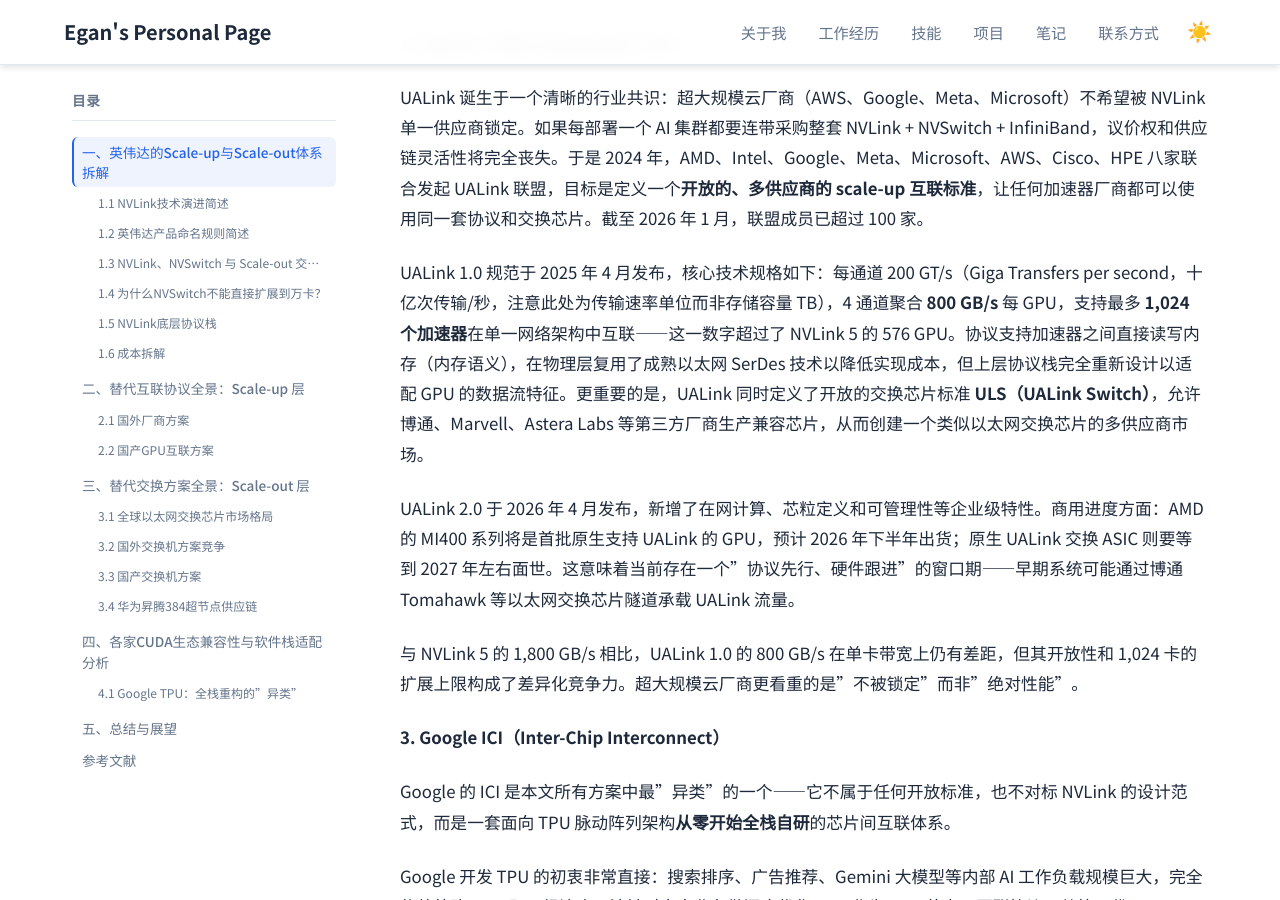
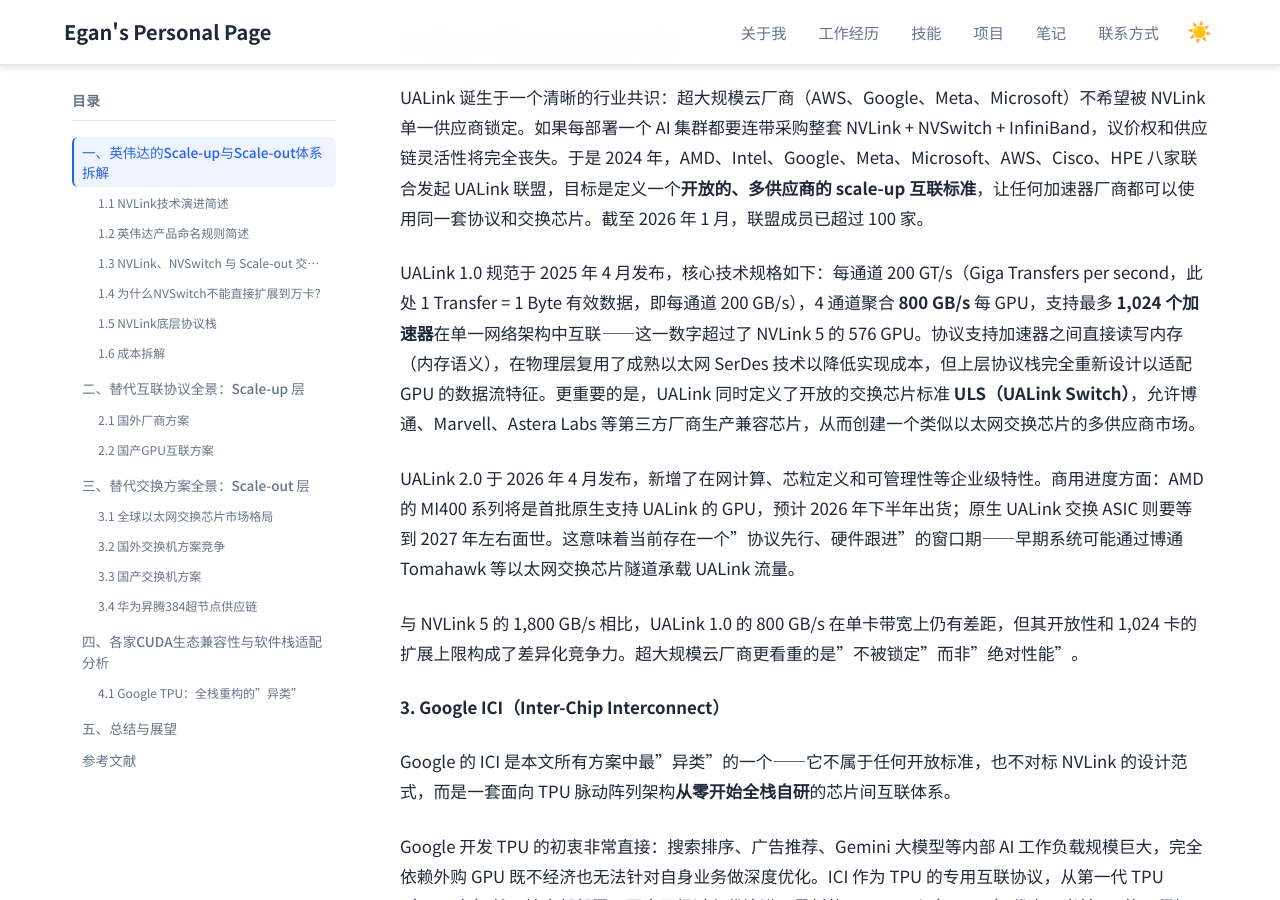
Before and after one commit to Lejun-Hu/Lejun-Hu.github.io, a Jekyll site: the page built from _notes/2026-7-12-GPU_Interconnect_Research.md, in a window 1280 px wide and 900 px high, scrolled down 9455 px. Built offline with Jekyll 4.4.1, drawn with Linux system fonts in a browser that asks for light colours.

Commit message:
refine: 补充GT/s到GB/s的换算关系说明

```diff
--- a/_notes/2026-7-12-GPU_Interconnect_Research.md
+++ b/_notes/2026-7-12-GPU_Interconnect_Research.md
@@ -176,7 +176,7 @@ XGMI 的设计思路与 NVLink 类似，都是专有的 GPU 直连协议，但
 
 UALink 诞生于一个清晰的行业共识：超大规模云厂商（AWS、Google、Meta、Microsoft）不希望被 NVLink 单一供应商锁定。如果每部署一个 AI 集群都要连带采购整套 NVLink + NVSwitch + InfiniBand，议价权和供应链灵活性将完全丧失。于是 2024 年，AMD、Intel、Google、Meta、Microsoft、AWS、Cisco、HPE 八家联合发起 UALink 联盟，目标是定义一个**开放的、多供应商的 scale-up 互联标准**，让任何加速器厂商都可以使用同一套协议和交换芯片。截至 2026 年 1 月，联盟成员已超过 100 家。
 
-UALink 1.0 规范于 2025 年 4 月发布，核心技术规格如下：每通道 200 GT/s（Giga Transfers per second，十亿次传输/秒，注意此处为传输速率单位而非存储容量 TB），4 通道聚合 **800 GB/s** 每 GPU，支持最多 **1,024 个加速器**在单一网络架构中互联——这一数字超过了 NVLink 5 的 576 GPU。协议支持加速器之间直接读写内存（内存语义），在物理层复用了成熟以太网 SerDes 技术以降低实现成本，但上层协议栈完全重新设计以适配 GPU 的数据流特征。更重要的是，UALink 同时定义了开放的交换芯片标准 **ULS（UALink Switch）**，允许博通、Marvell、Astera Labs 等第三方厂商生产兼容芯片，从而创建一个类似以太网交换芯片的多供应商市场。
+UALink 1.0 规范于 2025 年 4 月发布，核心技术规格如下：每通道 200 GT/s（Giga Transfers per second，此处 1 Transfer = 1 Byte 有效数据，即每通道 200 GB/s），4 通道聚合 **800 GB/s** 每 GPU，支持最多 **1,024 个加速器**在单一网络架构中互联——这一数字超过了 NVLink 5 的 576 GPU。协议支持加速器之间直接读写内存（内存语义），在物理层复用了成熟以太网 SerDes 技术以降低实现成本，但上层协议栈完全重新设计以适配 GPU 的数据流特征。更重要的是，UALink 同时定义了开放的交换芯片标准 **ULS（UALink Switch）**，允许博通、Marvell、Astera Labs 等第三方厂商生产兼容芯片，从而创建一个类似以太网交换芯片的多供应商市场。
 
 UALink 2.0 于 2026 年 4 月发布，新增了在网计算、芯粒定义和可管理性等企业级特性。商用进度方面：AMD 的 MI400 系列将是首批原生支持 UALink 的 GPU，预计 2026 年下半年出货；原生 UALink 交换 ASIC 则要等到 2027 年左右面世。这意味着当前存在一个"协议先行、硬件跟进"的窗口期——早期系统可能通过博通 Tomahawk 等以太网交换芯片隧道承载 UALink 流量。
 
```
